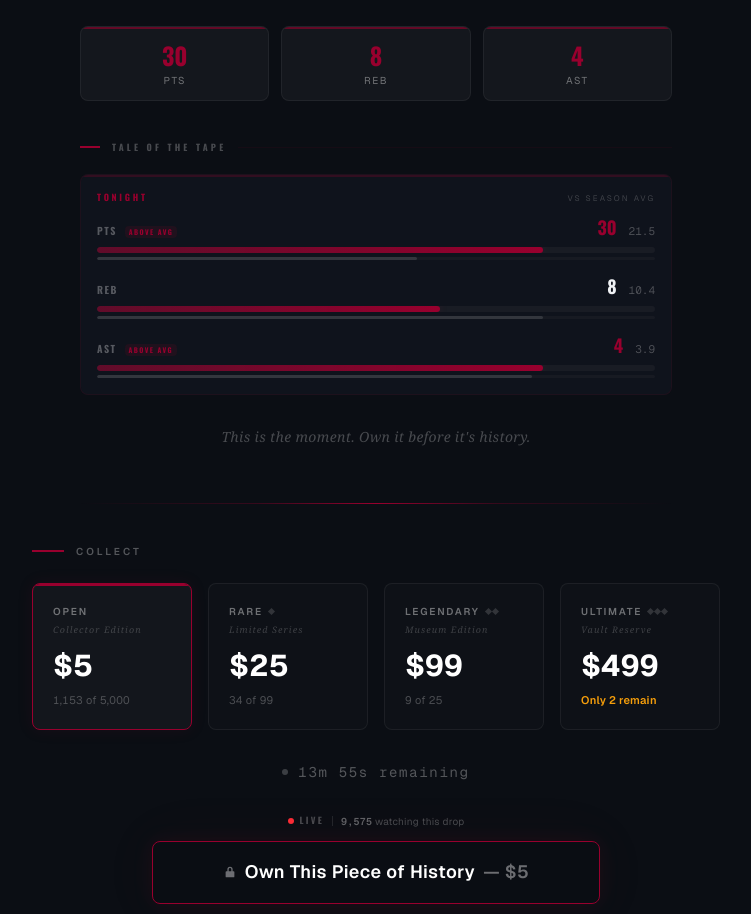
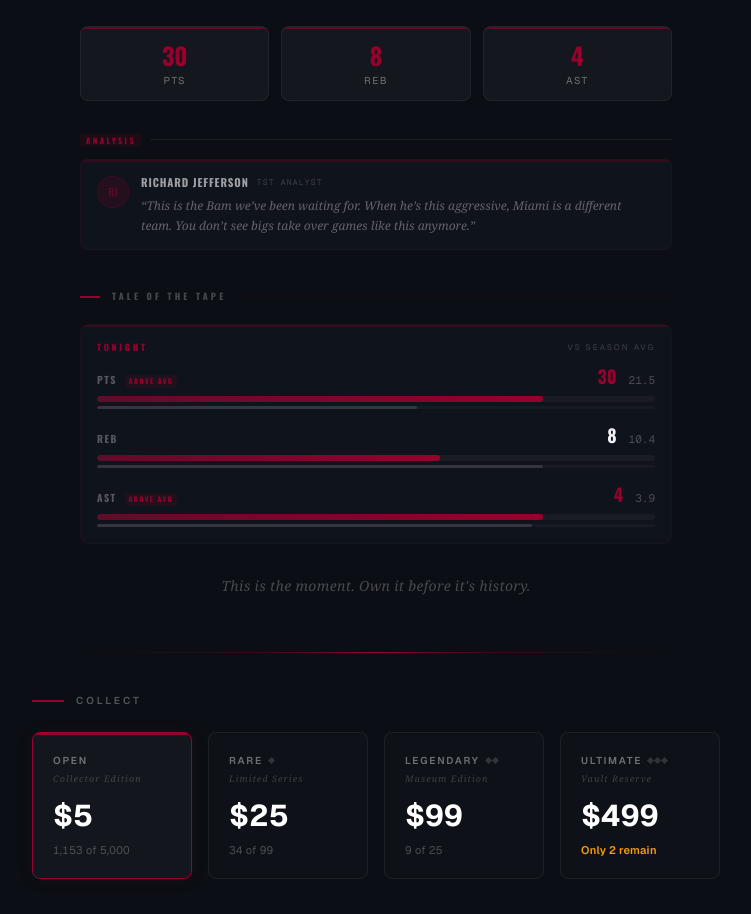
Before and after one commit to roham/tst-prototypes, a Next.js app: page /broadcast/bam in a window 1280 px wide. Shown: the part 960-1874 px from the top of the page, without its empty margins (264-1015 px from the left). Built offline with nearby package versions, Linux system fonts and the light colour scheme.

Commit message:
v0.149: broadcast — studio analyst reaction card in editorial section

```diff
--- a/app/broadcast/[momentId]/page.tsx
+++ b/app/broadcast/[momentId]/page.tsx
@@ -2085,6 +2085,82 @@ export default function BroadcastPage() {
           {/* ESPN-style stat breakdown */}
           <StatBreakdown statLine={moment.statLine} teamColor={moment.teamColors.primary} />
 
+          {/* ── ANALYST REACTION — ESPN "SportsCenter" studio take ── */}
+          {/* Every broadcast cuts to the analyst desk for expert commentary. */}
+          <div className="mt-8 mb-8 relative">
+            {/* Broadcast lower-third style header */}
+            <div className="flex items-center gap-2 mb-3">
+              <span
+                className="text-[8px] font-bold uppercase tracking-[0.3em] px-1.5 py-px rounded-sm"
+                style={{
+                  backgroundColor: `rgba(${rgb},0.12)`,
+                  color: moment.teamColors.primary,
+                  fontFamily: 'var(--font-oswald), sans-serif',
+                }}
+              >
+                Analysis
+              </span>
+              <div className="h-[1px] flex-1 bg-white/[0.06]" />
+            </div>
+            {/* Analyst card — studio desk energy */}
+            <div
+              className="relative rounded-md border overflow-hidden"
+              style={{
+                borderColor: `rgba(${rgb},0.12)`,
+                backgroundColor: 'rgba(20,25,37,0.5)',
+              }}
+            >
+              {/* Team-color top accent bar */}
+              <div
+                className="absolute top-0 left-0 right-0 h-[2px]"
+                style={{ backgroundColor: `${moment.teamColors.primary}40` }}
+              />
+              <div className="px-4 py-3.5 flex gap-3">
+                {/* Analyst avatar — circular initial */}
+                <div
+                  className="w-8 h-8 rounded-full flex items-center justify-center flex-shrink-0 mt-0.5"
+                  style={{
+                    backgroundColor: `rgba(${rgb},0.15)`,
+                    border: `1px solid rgba(${rgb},0.2)`,
+                  }}
+                >
+                  <span
+                    className="text-[10px] font-bold"
+                    style={{ color: `${moment.teamColors.primary}80`, fontFamily: 'var(--font-oswald), sans-serif' }}
+                  >
+                    {moment.id === 'bam' ? 'RJ' : moment.id === 'jokic' ? 'JJ' : 'CW'}
+                  </span>
+                </div>
+                <div className="flex-1 min-w-0">
+                  {/* Name + role */}
+                  <div className="flex items-center gap-2">
+                    <span
+                      className="text-[11px] font-bold uppercase tracking-[0.08em] text-white/60"
+                      style={{ fontFamily: 'var(--font-oswald), sans-serif' }}
+                    >
+                      {moment.id === 'bam' ? 'Richard Jefferson' : moment.id === 'jokic' ? 'JJ Redick' : 'Chiney Ogwumike'}
+                    </span>
+                    <span className="text-[8px] font-mono uppercase tracking-[0.15em] text-white/20">
+                      TST Analyst
+                    </span>
+                  </div>
+                  {/* Hot take — per-moment expert opinion */}
+                  <p
+                    className="mt-1.5 text-[12px] leading-relaxed text-white/35"
+                    style={{ fontFamily: "Georgia, 'Times New Roman', serif", fontStyle: 'italic' }}
+                  >
+                    &ldquo;{moment.id === 'bam'
+                      ? 'This is the Bam we\u2019ve been waiting for. When he\u2019s this aggressive, Miami is a different team. You don\u2019t see bigs take over games like this anymore.'
+                      : moment.id === 'jokic'
+                        ? 'There is no playbook for guarding Joki\u0107. He sees passes two moves ahead. This is the best passing big man in NBA history \u2014 and I don\u2019t think it\u2019s close.'
+                        : 'SGA is the most unguardable player in the league right now. That mid-range is automatic, and he\u2019s doing it in the biggest moments. This kid is special.'
+                    }&rdquo;
+                  </p>
+                </div>
+              </div>
+            </div>
+          </div>
+
           {/* Tale of the Tape — tonight vs season average comparison */}
           <TaleOfTheTape moment={moment} rgb={rgb} />
 
```
